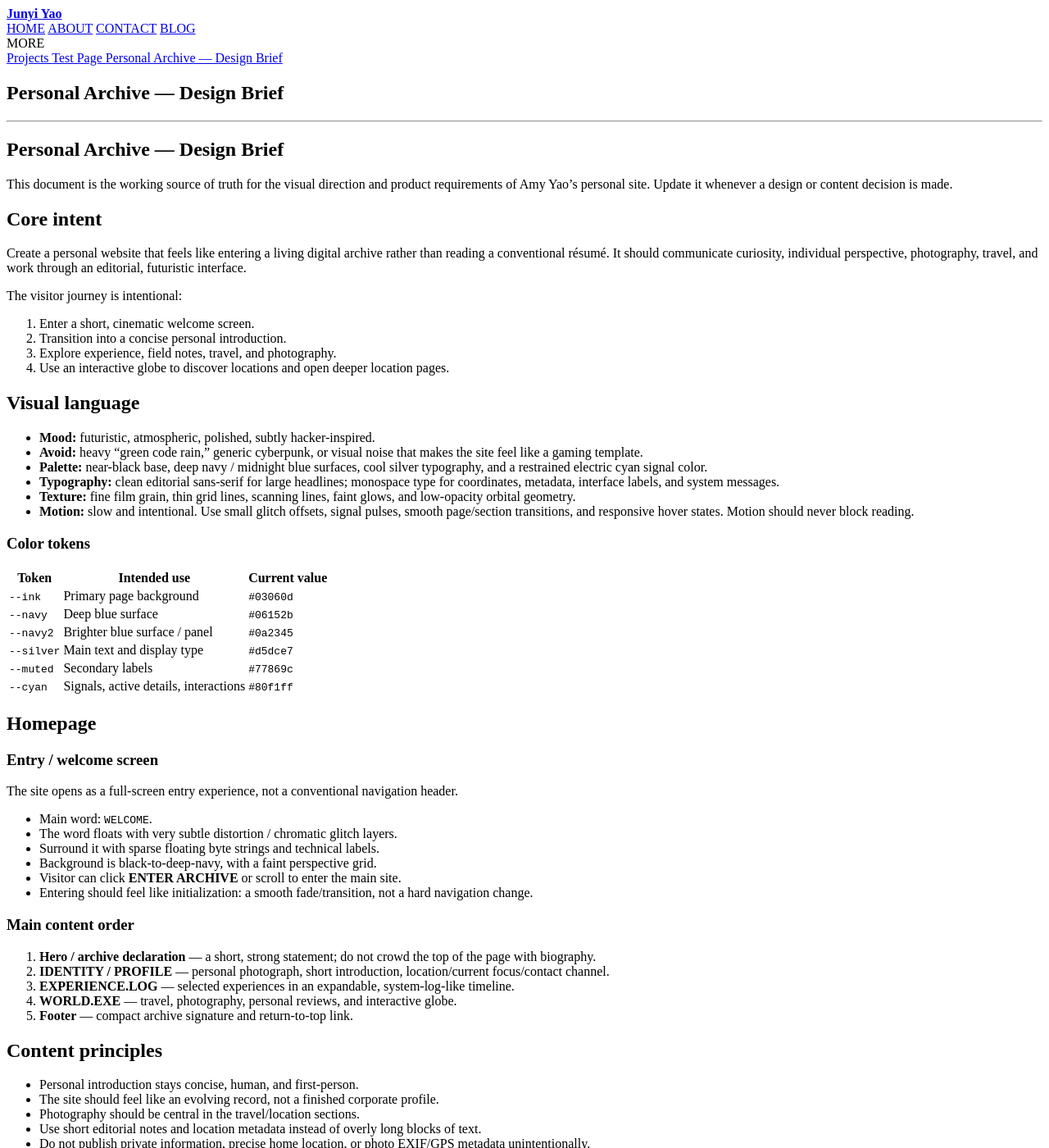
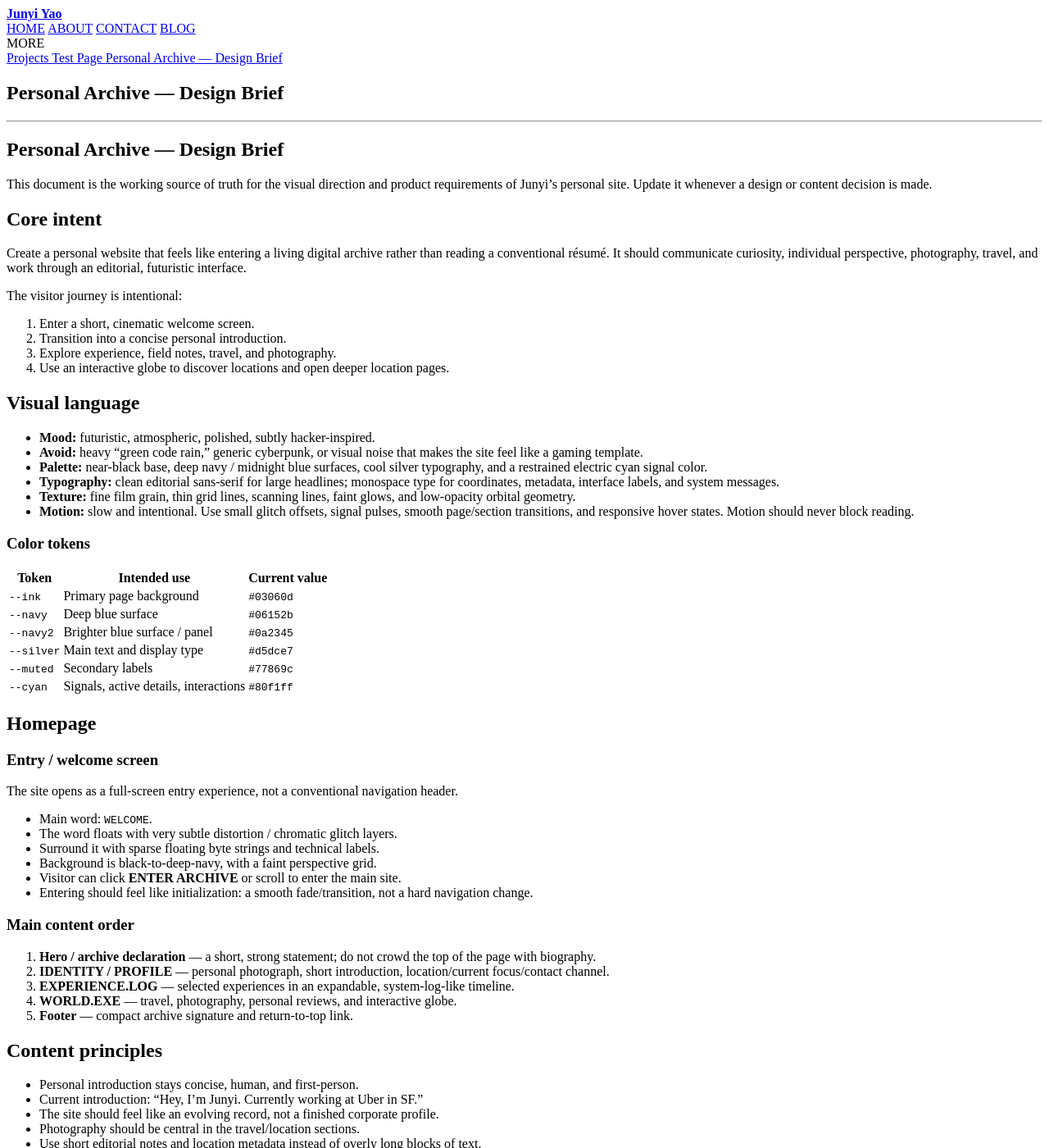
Before and after one commit to Kylinny/Kylinny.github.io, a Jekyll site: the page built from DESIGN_BRIEF.md, in a window 1280 px wide and 1400 px high. Shown: the whole window at 82% size. Built offline with Jekyll 4.4.1, drawn with Linux system fonts in a browser that asks for light colours; nearby versions of some CDN libraries; our own code applies the rules of GitHub Pages for plain Markdown files.

Commit message:
Personalize intro for Junyi at Uber

```diff
--- a/DESIGN_BRIEF.md
+++ b/DESIGN_BRIEF.md
@@ -1,6 +1,6 @@
 # Personal Archive — Design Brief
 
-This document is the working source of truth for the visual direction and product requirements of Amy Yao's personal site. Update it whenever a design or content decision is made.
+This document is the working source of truth for the visual direction and product requirements of Junyi's personal site. Update it whenever a design or content decision is made.
 
 ## Core intent
 
@@ -57,6 +57,7 @@ The site opens as a full-screen entry experience, not a conventional navigation
 ## Content principles
 
 - Personal introduction stays concise, human, and first-person.
+- Current introduction: “Hey, I’m Junyi. Currently working at Uber in SF.”
 - The site should feel like an evolving record, not a finished corporate profile.
 - Photography should be central in the travel/location sections.
 - Use short editorial notes and location metadata instead of overly long blocks of text.
```
Also changed, not shown: index.html (+9 -9 lines).
